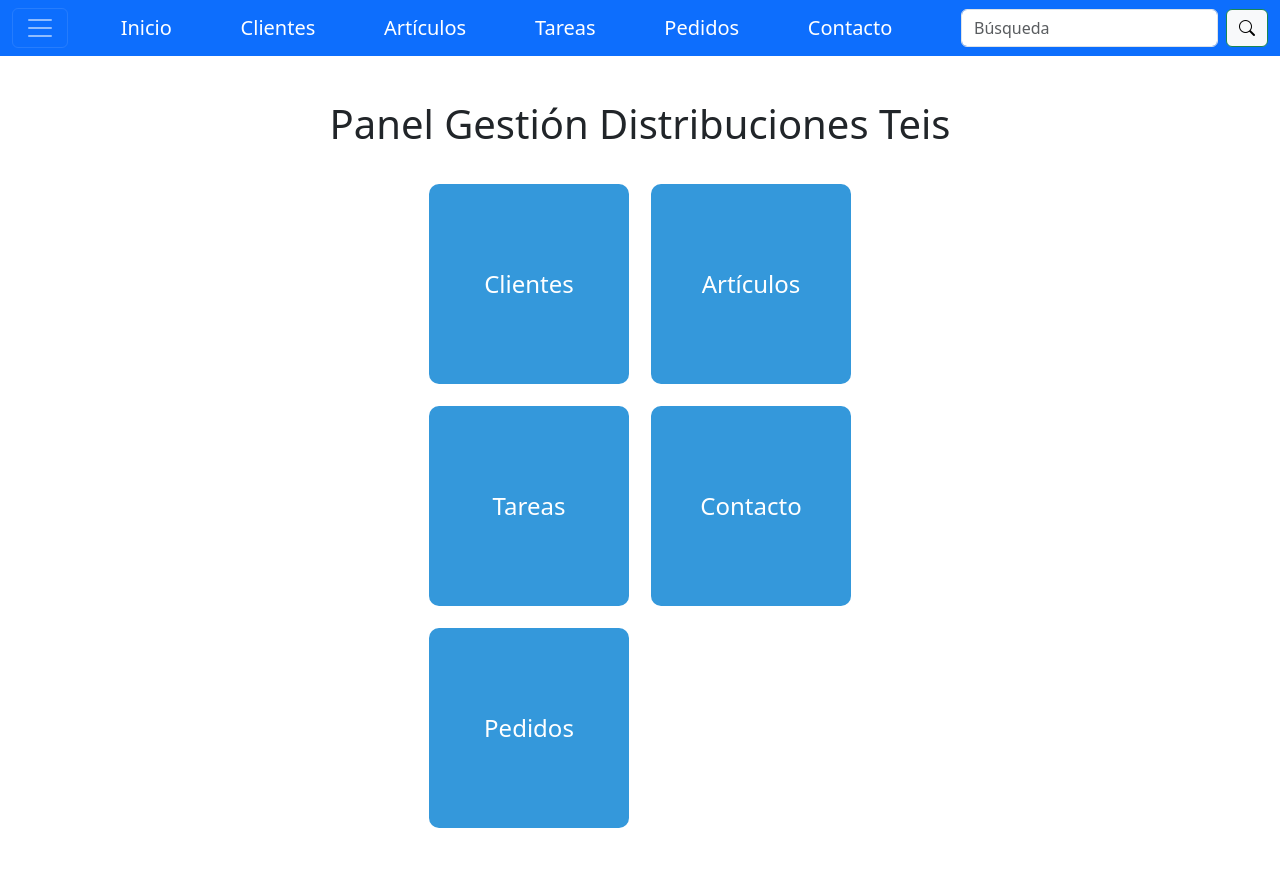
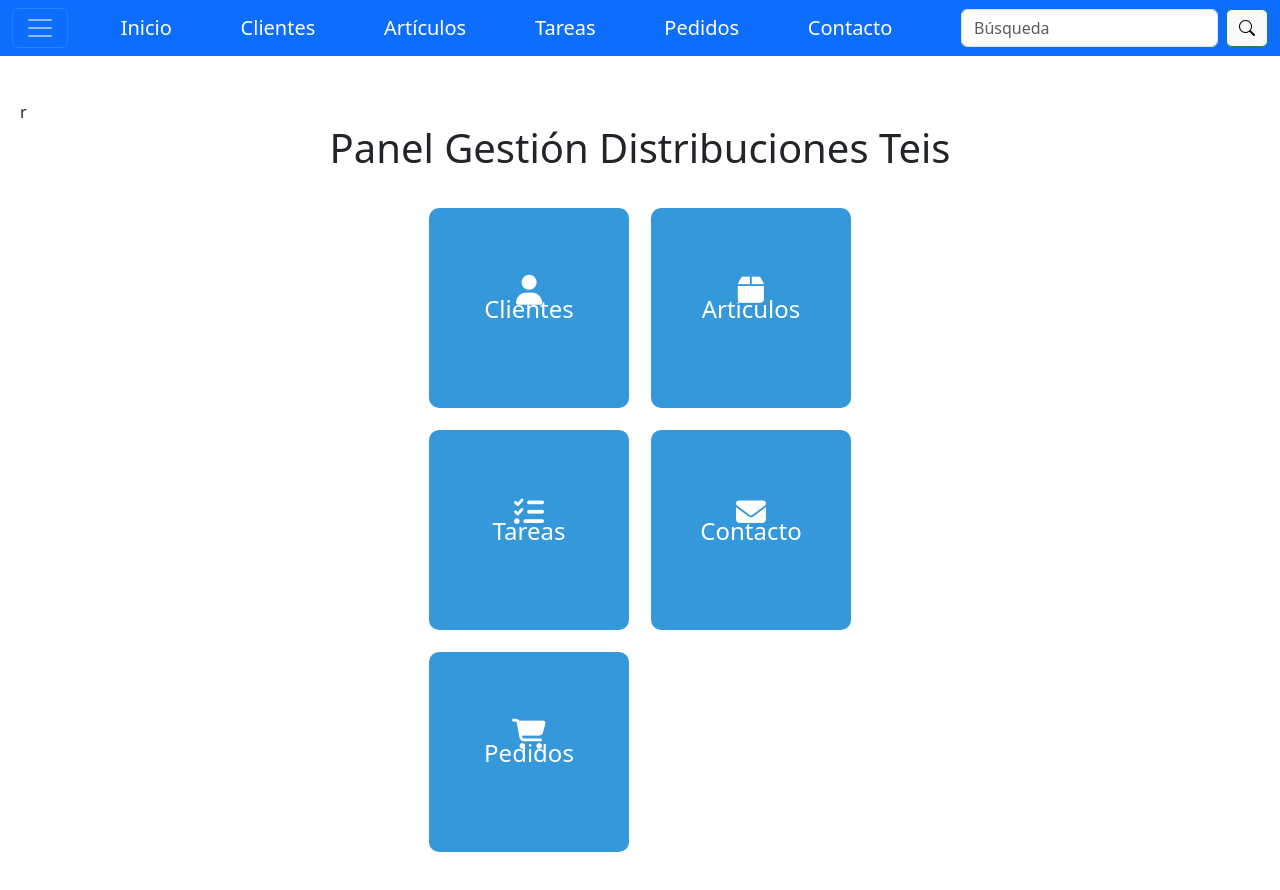
Before and after one commit to XoanCarlos/myapp, a Vue app: page / in a window 1280 px wide. Shown: the top 890 px of the page. Built offline with nearby package versions, Linux system fonts and the light colour scheme.

Commit message:
seguimos con la tienda

```diff
--- a/package.json
+++ b/package.json
@@ -2,7 +2,6 @@
   "name": "myapp",
   "version": "0.1.0",
   "private": true,
-
   "scripts": {
     "dev": "nodemon src/server.mjs --watch src --exec babel-node --experimental-specifier-resolution=node",
     "json-server": "npx json-server --watch  \"./public/data/clientes.json\" --port 3000",
@@ -14,7 +13,9 @@
   },
   "dependencies": {
     "-": "^0.0.1",
+    "@fortawesome/fontawesome-free": "^6.5.1",
     "@fortawesome/vue-fontawesome": "^3.0.5",
+    "bootstrap": "^5.3.3",
     "bootstrap-icons": "^1.11.3",
     "core-js": "^3.8.3",
     "cors": "^2.8.5",
@@ -27,6 +28,7 @@
     "nodemon": "^3.0.3",
     "router": "^1.3.8",
     "shortid": "^2.2.16",
+    "start-server": "^0.0.4",
     "sweetalert2": "^11.10.4",
     "vue-router": "^4.0.13",
     "vue-sweetalert2": "^5.0.5",
--- a/public/index.html
+++ b/public/index.html
@@ -7,11 +7,12 @@
     <link rel="icon" href="<%= BASE_URL %>favicon.ico">
     <!-- importación bootstrap-->
     <link href="https://cdn.jsdelivr.net/npm/bootstrap@5.3.2/dist/css/bootstrap.min.css" rel="stylesheet" integrity="sha384-T3c6CoIi6uLrA9TneNEoa7RxnatzjcDSCmG1MXxSR1GAsXEV/Dwwykc2MPK8M2HN" crossorigin="anonymous">
-    <link rel="stylesheet" href="https://cdn.jsdelivr.net/npm/bootstrap-icons@1.11.3/font/bootstrap-icons.min.css">
+    <link rerl="stylesheet" href="https://cdn.jsdelivr.net/npm/bootstrap-icons@1.11.3/font/bootstrap-icons.min.css">
     <script src="https://cdn.jsdelivr.net/npm/bootstrap@5.3.2/dist/js/bootstrap.bundle.min.js" integrity="sha384-C6RzsynM9kWDrMNeT87bh95OGNyZPhcTNXj1NW7RuBCsyN/o0jlpcV8Qyq46cDfL" crossorigin="anonymous"></script>
+
     <!-- importación de fontawesome-->
     <link rel="stylesheet" href="https://cdnjs.cloudflare.com/ajax/libs/font-awesome/5.15.3/css/all.min.css">
-    <!-- importación de sweetalert2-->
+    <!-- importación de sweetalert2 -->
     <script src="https://cdn.jsdelivr.net/npm/sweetalert2@10"></script>
     <title>PROYECTO DIV VUE.JS PG</title>
   </head>
--- a/src/components/PaginaInicio.vue
+++ b/src/components/PaginaInicio.vue
@@ -1,21 +1,50 @@
-<template>
+div<template>
     <div>
       <NavBar />
       <div class="page-content">
-        <br>
+        <br>r
         <h1 class="text-center">Panel Gestión {{ alumno }}</h1>
         <div class="button-container">
           <table>
             <tr>
-              <td><router-link to="/clientes" class="custom-button">Clientes</router-link></td>
-              <td><router-link to="/articulos" class="custom-button">Artículos</router-link></td>
-            </tr>
+              <td>
+                <router-link to="/clientes" class="custom-button">
+                  <div class="icon-text-container">
+                    <i class="fas fa-user fa-lg"></i>
+                      <span>Clientes</span>
+                  </div>
+                </router-link>
+              </td>
+              <td>
+                <router-link to="/articulos" class="custom-button">
+                  <div class="icon-text-container">
+                    <i class="fas fa-box fa-lg"></i>
+                    <span>Artículos</span>
+                  </div>
+                </router-link></td>
+             </tr>
              <tr>
-               <td><router-link to="/tareas" class="custom-button">Tareas</router-link></td>
-               <td><router-link to="/contacto" class="custom-button">Contacto</router-link></td>
+               <td><router-link to="/tareas" class="custom-button">
+                <div class="icon-text-container">
+                  <i class="fas fa-tasks fa-lg"></i>
+                  <span>Tareas</span>
+                </div>
+              </router-link></td>
+               <td><router-link to="/contacto" class="custom-button">
+                  <div class="icon-text-container">
+                    <i class="fas fa-envelope fa-lg"></i>
+                    <span>Contacto</span>
+                  </div>
+                </router-link></td>
              </tr>
-             <tr></tr>
-               <td><router-link to="/Pedidos" class="custom-button">Pedidos</router-link></td>
+             <tr>
+               <td><router-link to="/Pedidos" class="custom-button">
+                <div class ="icon-text-container">
+                  <i class="fas fa-shopping-cart fa-lg"></i>
+                  <span>Pedidos</span>
+                </div>
+                </router-link></td>
+              </tr>
         </table>
         </div>
       </div>
@@ -71,4 +100,9 @@
   .custom-button:hover {
     background-color: #2980b9;
   }
+  .icon-text-container {
+        display: flex;
+        flex-direction: column;
+        align-items: center;
+    }
   </style>
```
Also changed, not shown: src/main.js (+7 -0 lines), 1 other file (tests, documents, lock files or other folders).
